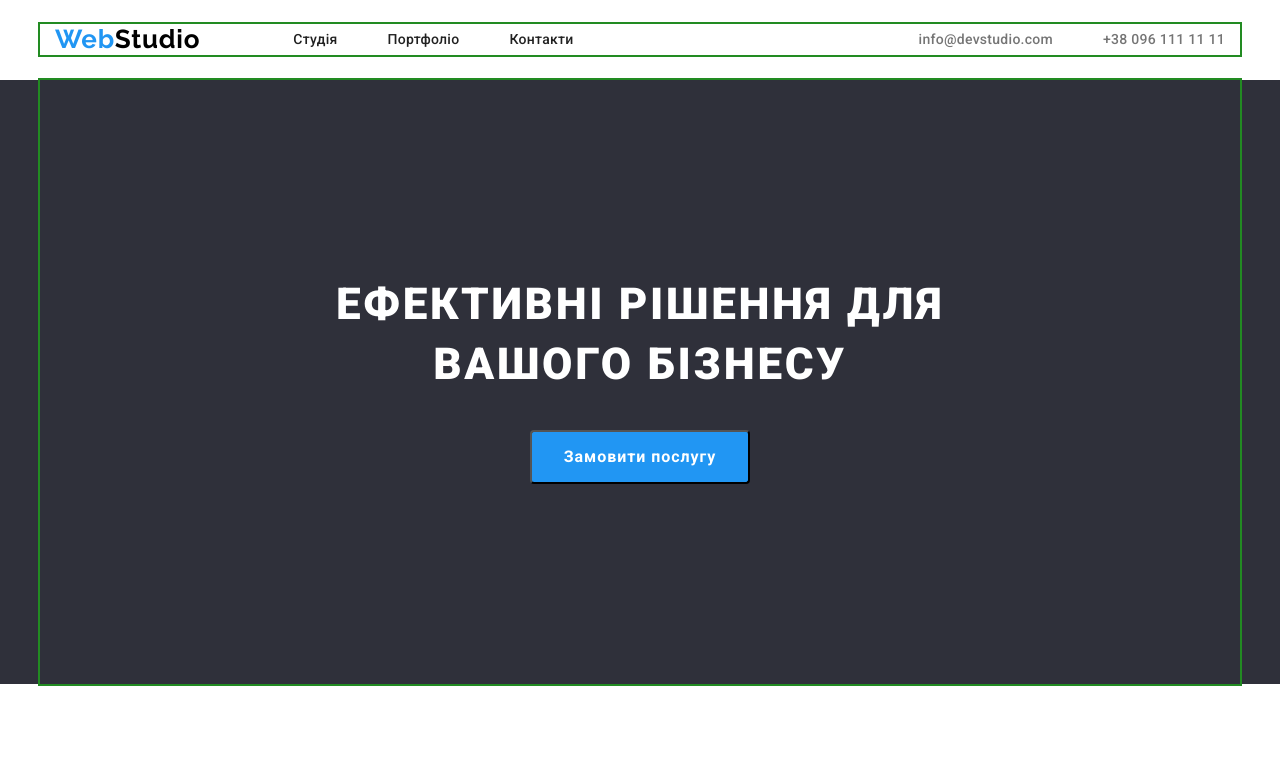
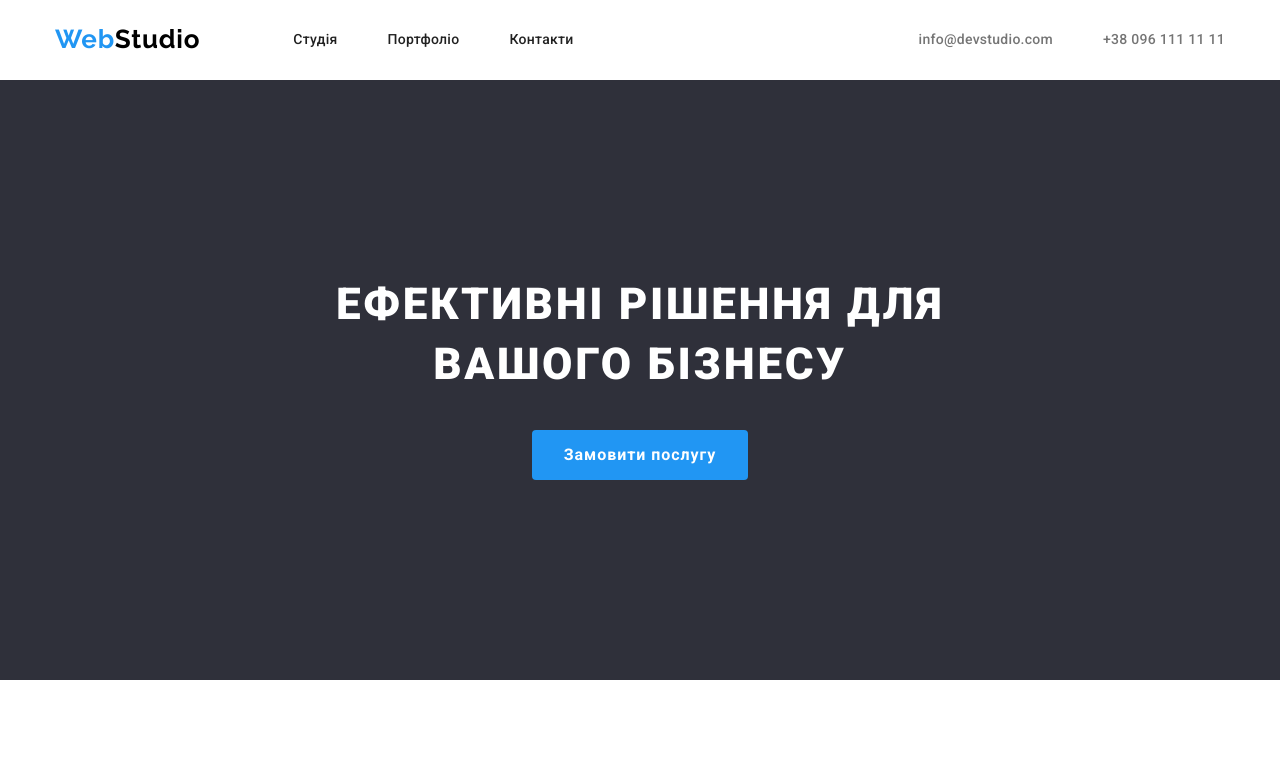
Before and after one commit to LysovMaxim/goit-markup-hw-03, a plain HTML site: page index.html in a window 1280 px wide. Shown: the top 762 px of the page. Drawn offline with nearby package versions, Linux system fonts and the light colour scheme.

```diff
--- a/css/style.css
+++ b/css/style.css
@@ -21,7 +21,6 @@ ul{margin: 0; padding: 0;}
     padding-left: 15px;
     padding-right: 15px;
     margin: 0 auto;
-    outline: 2px solid forestgreen;
 }
 img{
     display: block;
@@ -147,6 +146,7 @@ text-decoration:var(--link-decoration) ;
     text-align: center;
     letter-spacing: 0.06em;
     border-radius: 4px;
+    border: #2196F3;
     color: #FFFFFF;
     background: #2196F3;
 
@@ -179,7 +179,7 @@ text-decoration:var(--link-decoration) ;
 }
 .item{
     list-style:var(--point);
-
+    flex-basis: calc((100%-90px)/4);
 
 }
 .item-header{
```
